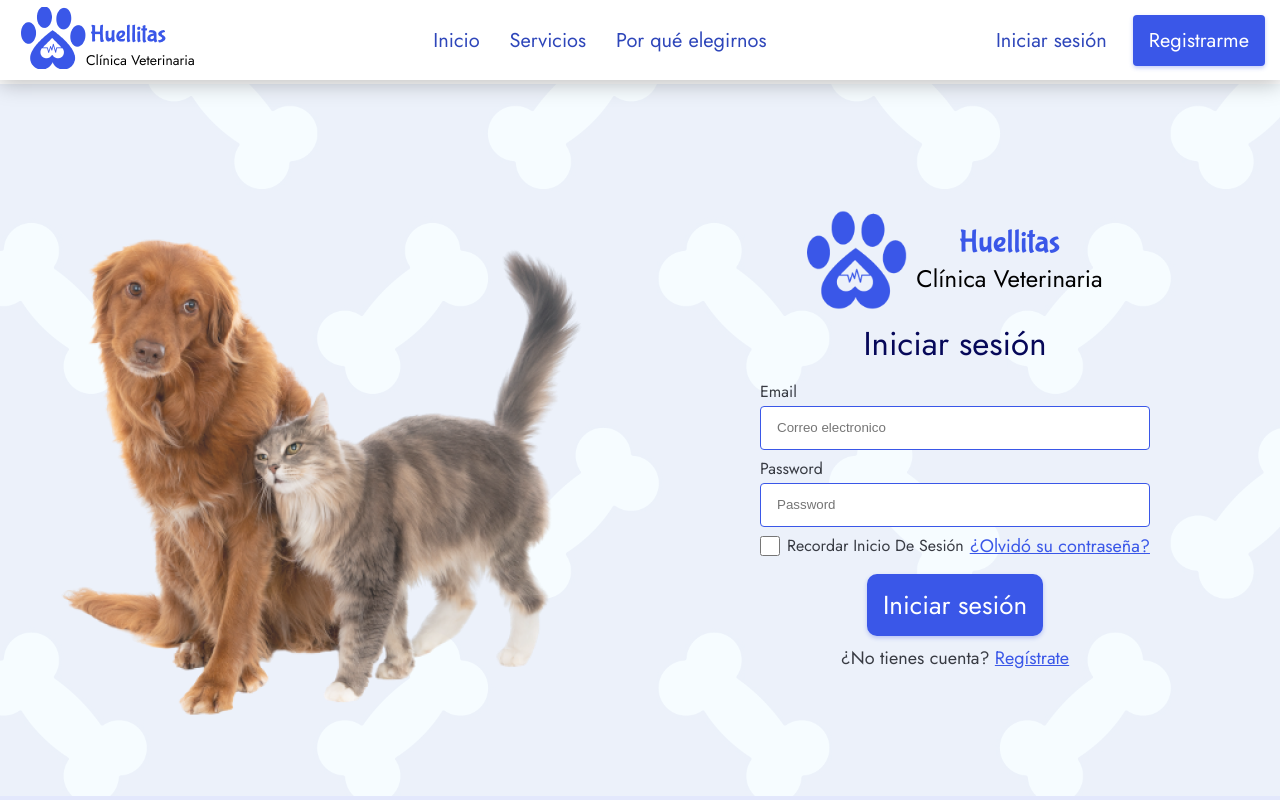
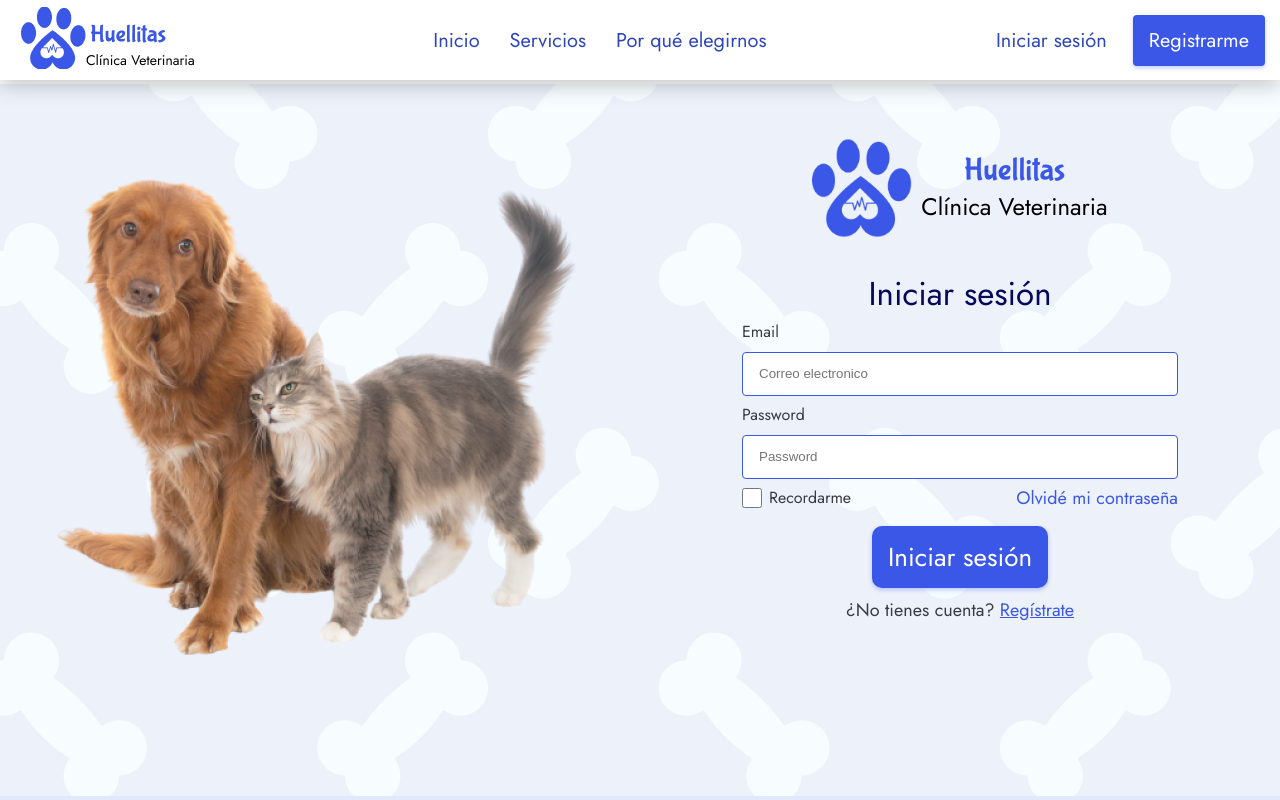
Before and after one commit to No-Country/c10-25-m-vue, a Vue app in the folder client-app/: page /login in a window 1280 px wide. Shown: the top 800 px of the page. Built offline with nearby package versions, Linux system fonts and the light colour scheme.

Commit message:
Mejora en la maquetación/diseño de los componentes Login/Registro/Portada

```diff
--- a/client-app/src/auth/components/LoginForm.vue
+++ b/client-app/src/auth/components/LoginForm.vue
@@ -8,6 +8,7 @@
 
         <LogoInterno />
         <h1>Iniciar sesión</h1>
+
         <form @submit="onSubmit">
 
           <InputWithLabel placeholder="Correo electronico" id="email" label="Email" v-model:value="email"
@@ -18,9 +19,9 @@
 
           <div class="form-options">
             <label>
-              <input v-model="terms" type="checkbox" /> Recordar inicio de sesión
+              <input v-model="terms" type="checkbox" />Recordarme
             </label>
-            <router-link to="/#">¿Olvidó su contraseña?</router-link>
+            <router-link to="/#">Olvidé mi contraseña</router-link>
           </div>
           <div class="container_btn">
             <button type="submit">Iniciar sesión</button>
@@ -146,8 +147,8 @@ export default defineComponent({
   background-size: cover;
   background-position: center;
   height:89vh;
-  display: flex;
-    justify-content: center;
+  // display: flex;
+  //   justify-content: center;
 }
 
 .login-container h1 {
@@ -156,7 +157,7 @@ export default defineComponent({
   font-weight: 500;
   font-size: 33px;
   line-height: 48px;
-  padding: 10px;
+  padding-top: 5%;
   color: #060859;
 }
 
@@ -182,6 +183,7 @@ form {
   flex-direction: column;
   text-align: left;
   gap: 5px;
+  width:436px;
 }
 
 form label {
@@ -220,7 +222,7 @@ form input {
   width: 100%;
   width: 100%;
   gap: 6px;
-  justify-content: center;
+  justify-content: space-between;
   align-items: center;
 }
 
@@ -294,8 +296,10 @@ input[type="checkbox"] {
   font-weight: 400;
   font-size: 18px;
   line-height: 26px;
+  color: #3a57e8;
+}
+.form-options a:hover {
   text-decoration-line: underline;
-
   color: #3a57e8;
 }
 </style>
--- a/client-app/src/auth/components/RegisterForm.vue
+++ b/client-app/src/auth/components/RegisterForm.vue
@@ -319,7 +319,7 @@ color: #383B43;
     display: grid;
     grid-template-columns: repeat(2, 1fr);
     grid-template-rows: repeat(3, auto);
-    gap: 10px;
+    gap: 15px;
     justify-content: center;
     padding-top:15px;
 
@@ -342,14 +342,16 @@ color: #383B43;
     display: flex;
     justify-content: center;
     flex-direction: column;
+    width:250px;
 }
 
 form {
     display: flex;
     flex-direction: column;
     text-align: left;
-    gap: 10px;
+    gap: 15px;
     width:100%;
+    width:436px;
 }
 
 .container__form--login {
--- a/client-app/src/home/components/Portada.vue
+++ b/client-app/src/home/components/Portada.vue
@@ -4,10 +4,10 @@
         <div class="grid-container">
           <div class="grid-item">
             <div class="pawprints">
-            <img class="pawprint" src="../../assets/home_img/pawprint 1.png" alt="Pawprint" />
-            <img class="pawprint" src="../../assets/home_img/pawprint 1.png" alt="Pawprint" />
-            <img class="pawprint" src="../../assets/home_img/pawprint 1.png" alt="Pawprint" />
-            <img class="pawprint" src="../../assets/home_img/pawprint 1.png" alt="Pawprint" />
+            <img class="pawprint" src="../../assets/home_img/pawprint.svg" alt="Pawprint" />
+            <img class="pawprint" src="../../assets/home_img/pawprint.svg" alt="Pawprint" />
+            <img class="pawprint" src="../../assets/home_img/pawprint.svg" alt="Pawprint" />
+            <img class="pawprint" src="../../assets/home_img/pawprint.svg" alt="Pawprint" />
             </div>
           </div>
           <div class="grid-item">
@@ -18,10 +18,10 @@
           <div class="grid-item">
             <!-- <img src="../../assets/home_img/huellas_portada.png" alt="Imagen derecha"> -->
             <div class="pawprints">
-            <img class="pawprint" src="../../assets/home_img/pawprint 1.png" alt="Pawprint" />
-            <img class="pawprint" src="../../assets/home_img/pawprint 1.png" alt="Pawprint" />
-            <img class="pawprint" src="../../assets/home_img/pawprint 1.png" alt="Pawprint" />
-            <img class="pawprint" src="../../assets/home_img/pawprint 1.png" alt="Pawprint" />
+            <img class="pawprint" src="../../assets/home_img/pawprint.svg" alt="Pawprint" />
+            <img class="pawprint" src="../../assets/home_img/pawprint.svg" alt="Pawprint" />
+            <img class="pawprint" src="../../assets/home_img/pawprint.svg" alt="Pawprint" />
+            <img class="pawprint" src="../../assets/home_img/pawprint.svg" alt="Pawprint" />
             </div>
           </div>
         </div>
@@ -130,10 +130,11 @@ background: #4f62c1;
     display: flex;
     flex-direction: column;
     align-items: center;
+    justify-content: space-evenly;
   }
 
   .pawprint {
-  width: 85px;
+  width: 81px;
   margin: 0px 0;
   opacity: 0;
   animation: stepping 8s infinite;
@@ -150,13 +151,13 @@ background: #4f62c1;
 
 .pawprint:nth-child(4),
 .pawprint:nth-child(2) {
-  padding-right: 20px;
+  padding-right: 25px;
   margin-right: 25px;
 }
 
 .pawprint:nth-child(3),
 .pawprint:nth-child(1) {
-  padding-left: 20px;
+  padding-left: 25px;
   margin-left: 25px;
 }
 
--- a/client-app/src/shared/InputWithLabel.vue
+++ b/client-app/src/shared/InputWithLabel.vue
@@ -63,7 +63,7 @@ label {
     font-size: 16px;
     line-height: 175%;
     /* identical to box height, or 28px */
-
+    margin-bottom: 6px;
     text-transform: capitalize;
     color: #383B43;
 }
```
Also changed, not shown: client-app/src/assets/home_img/pawprint.svg (added).
